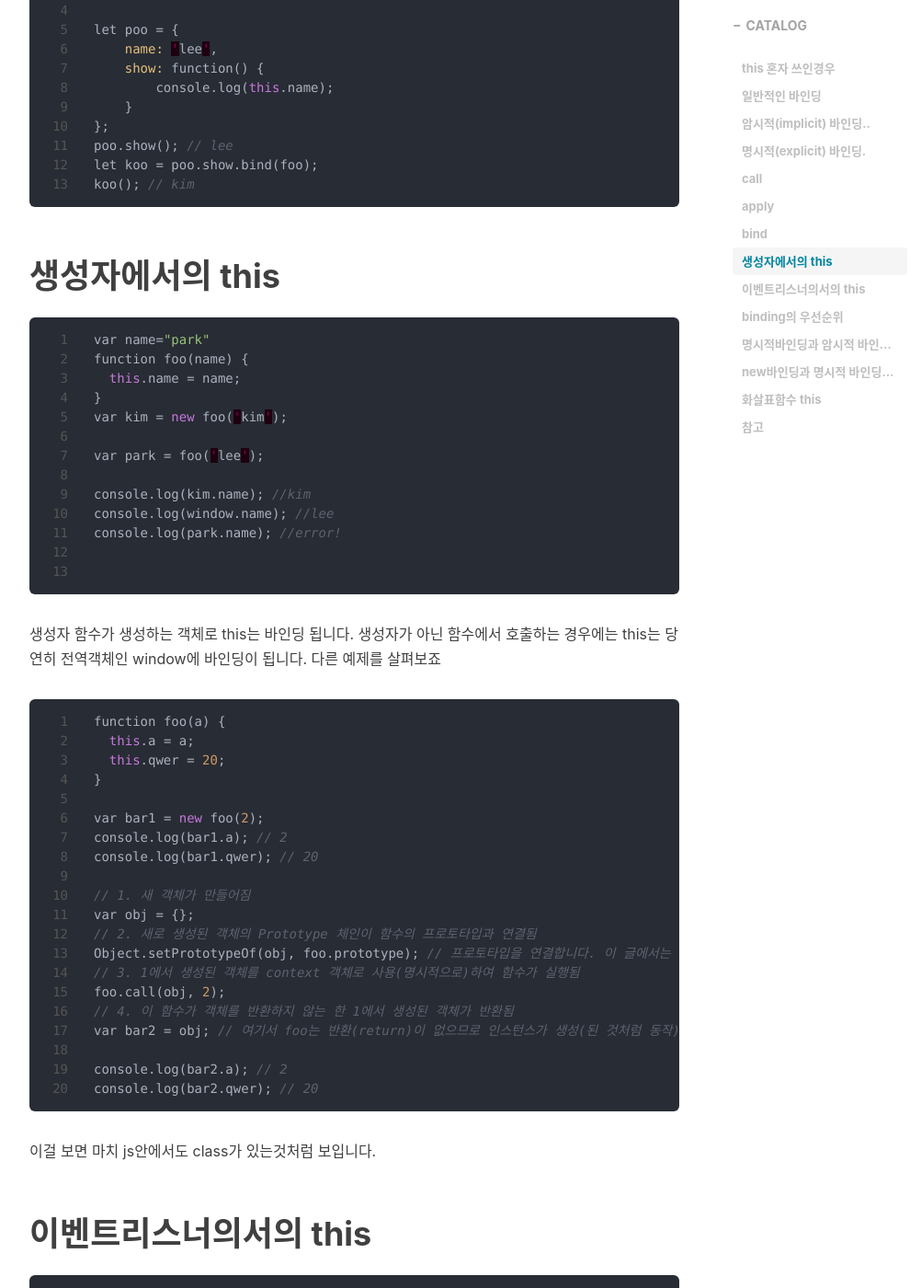
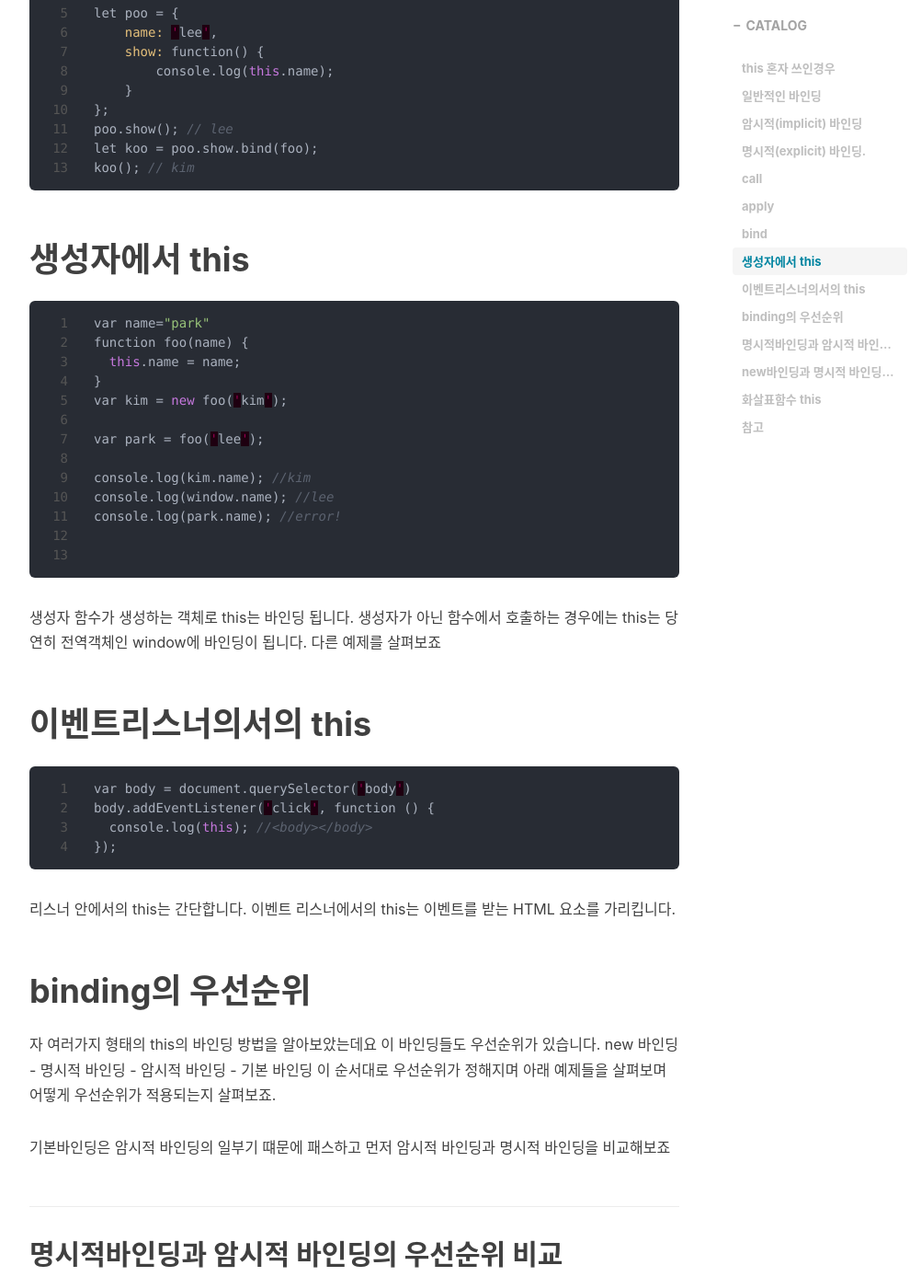
Before and after one commit to lss3070/Room19, a Jekyll site: the page built from _posts/2021-02-07-[Javascript]-Javascript에서의 this.md, in a window 1280 px wide and 1400 px high, scrolled down 3804 px. Shown: the whole window at 92% size, without its empty margins (233-1235 px from the left). Built offline with Jekyll 4.4.1, drawn with Linux system fonts in a browser that asks for light colours; nearby versions of some CDN libraries; library files that are not in the unit come from our copies; comment, search, counter and statistics services are not loaded; some of the changed text lies outside the part shown.

Commit message:
javascript this update

````diff
--- a/_posts/2021-02-07-[Javascript]-Javascript에서의 this.md
+++ b/_posts/2021-02-07-[Javascript]-Javascript에서의 this.md
@@ -51,8 +51,8 @@ console.log(this.temp);// 10
 이제 window객체가 아닌 다른 일반 객체 안에서의 예시들을 살펴보죠.
 
 
-암시적(implicit) 바인딩..
----
+암시적(implicit) 바인딩
+===
 ```cpp
 var name ="kimchi"
 function temp() {
@@ -82,14 +82,14 @@ person객체안에서의 kim을 가르키는걸 볼 수 있습니다.
 그렇습니다 객체 안에서의 this는 해당 객체를 가르키고 따라서 temp의 this객체는 person 객체안에서 사용되었기 때문에 person객체 안에서의 name인 kim을 가르키게 됩니다.
 
 그리고 밑에 children객체 안에서의 name 호출 구문을 보시면 person객체의 name이 아닌
-children객체의 name인 park를 호출하는것을 알 수 있습니다. 이를 통해 this는 무조건
-객체안에서의 ~것을 알 수 있습니다.
-...
+children객체의 name인 park를 호출하는것을 알 수 있습니다.
+이를 통해 this는 자기 스코프 상위 객체를 가르키는것을 알 수있습니다.
+
 
 
 
 명시적(explicit) 바인딩.
----
+===
 명시적 바인딩의 종류는 3가지이다.call,apply,bind를 이용하여 인자를 this
 apply,call,bind메서드를 이용하여 인자를 this로 만들어주는 기능을 뜻합니다.
 먼저 간단한 예제를 살펴보죠.
@@ -150,7 +150,8 @@ let koo = poo.show.bind(foo);
 koo(); // kim
 ```
 
-생성자에서의 this
+
+생성자에서 this
 ===
 
 ```cpp
@@ -171,31 +172,6 @@ console.log(park.name); //error!
 생성자 함수가 생성하는 객체로 this는 바인딩 됩니다.
 생성자가 아닌 함수에서 호출하는 경우에는 this는 당연히 전역객체인 window에 바인딩이 됩니다.
 다른 예제를 살펴보죠
-
-
-```cpp
-function foo(a) {
-  this.a = a;
-  this.qwer = 20;
-}
-
-var bar1 = new foo(2);
-console.log(bar1.a); // 2
-console.log(bar1.qwer); // 20
-
-// 1. 새 객체가 만들어짐
-var obj = {};
-// 2. 새로 생성된 객체의 Prototype 체인이 함수의 프로토타입과 연결됨
-Object.setPrototypeOf(obj, foo.prototype); // 프로토타입을 연결합니다. 이 글에서는 무시해도 상관없습니다.
-// 3. 1에서 생성된 객체를 context 객체로 사용(명시적으로)하여 함수가 실행됨
-foo.call(obj, 2);
-// 4. 이 함수가 객체를 반환하지 않는 한 1에서 생성된 객체가 반환됨
-var bar2 = obj; // 여기서 foo는 반환(return)이 없으므로 인스턴스가 생성(된 것처럼 동작)
-
-console.log(bar2.a); // 2
-console.log(bar2.qwer); // 20
-```
-이걸 보면 마치 js안에서도 class가 있는것처럼 보입니다.
 
 
 
@@ -315,14 +297,6 @@ arrow함수의 this는 상위 스코프 범위를 사용하며 foo를 호출했
 
 
 
-
-
-
-
-
-this는 최대한 명시적으로만 사용하는게 좋습니다 ㅠㅜ
-
-
 참고
 ---
 https://yuddomack.tistory.com/entry/%EC%9E%90%EB%B0%94%EC%8A%A4%ED%81%AC%EB%A6%BD%ED%8A%B8-this%EC%9D%98-4%EA%B0%80%EC%A7%80-%EB%8F%99%EC%9E%91-%EB%B0%A9%EC%8B%9D
````
Also changed, not shown: other parts of _posts/2021-02-07-[Javascript]-Javascript에서의 this.md (+12 -6 lines).
